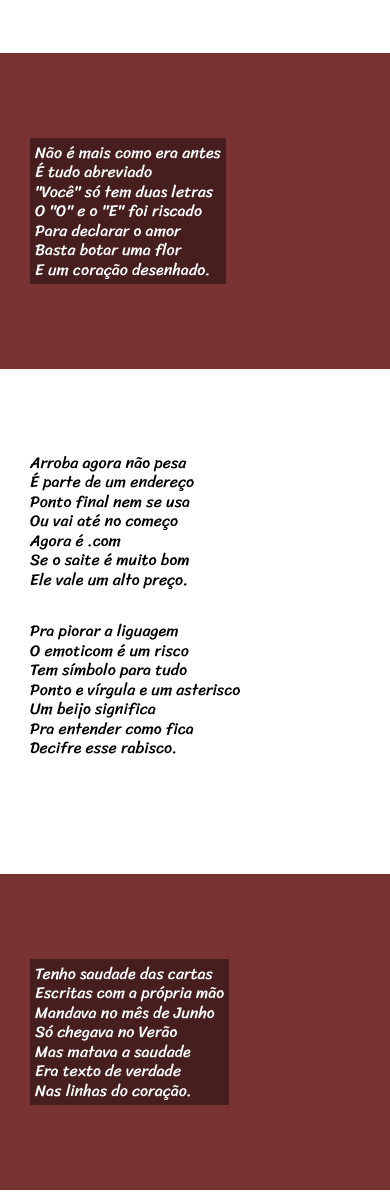
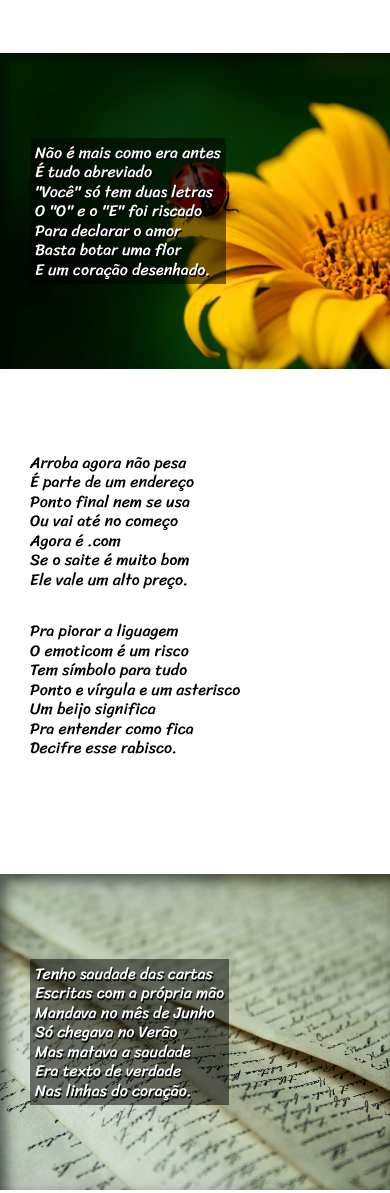
Before and after one commit to RaphaelGod0i/projeto-cordel, a plain HTML site: page index.html in a window 390 px wide. Shown: the part 460-1653 px from the top of the page. Drawn offline with Linux system fonts and the light colour scheme; a web font is replaced by a local one.

Commit message:
finalização do projeto cordel para mobile

```diff
--- a/index.html
+++ b/index.html
@@ -25,7 +25,7 @@
             </p>
         </section>
 
-        <section class="imagem">
+        <section class="imagem" id="img">
             <p>
                 Não é mais como era antes <br>
                 É tudo abreviado <br>
@@ -59,7 +59,7 @@
 
         </section>
 
-        <section class="imagem">
+        <section class="imagem" id="img1">
             <p>
                 Tenho saudade das cartas <br>
                 Escritas com a própria mão <br>
--- a/style.css
+++ b/style.css
@@ -53,20 +53,34 @@ section > p {
     padding-bottom: 2em;
 }
 
+#img {
+    background-image: url(imagens/background001.jpg);
+    background-position: right center;
+}
+
+#img1 {
+    background-image: url(imagens/background002.jpg);
+    background-position: left center;
+}
+
 .normal {
     background-color: white;
     color: black;
 }
 
 .imagem {
+    background-size: cover;
     background-color: rgb(121, 51, 51);
     color: white;
+    box-shadow: inset 6px 6px 13px 0px rgba(0, 0, 0, 0.548);
+    background-attachment: fixed;
 }
 
 .imagem > p {
     display: inline-block;
     padding: 5px;
-    background-color: rgba(0, 0, 0, 0.418);
+    background-color: rgba(0, 0, 0, 0.514);
+    text-shadow: 1px 2px 0px black;
 }
 
 a:hover, footer a:hover {
```
